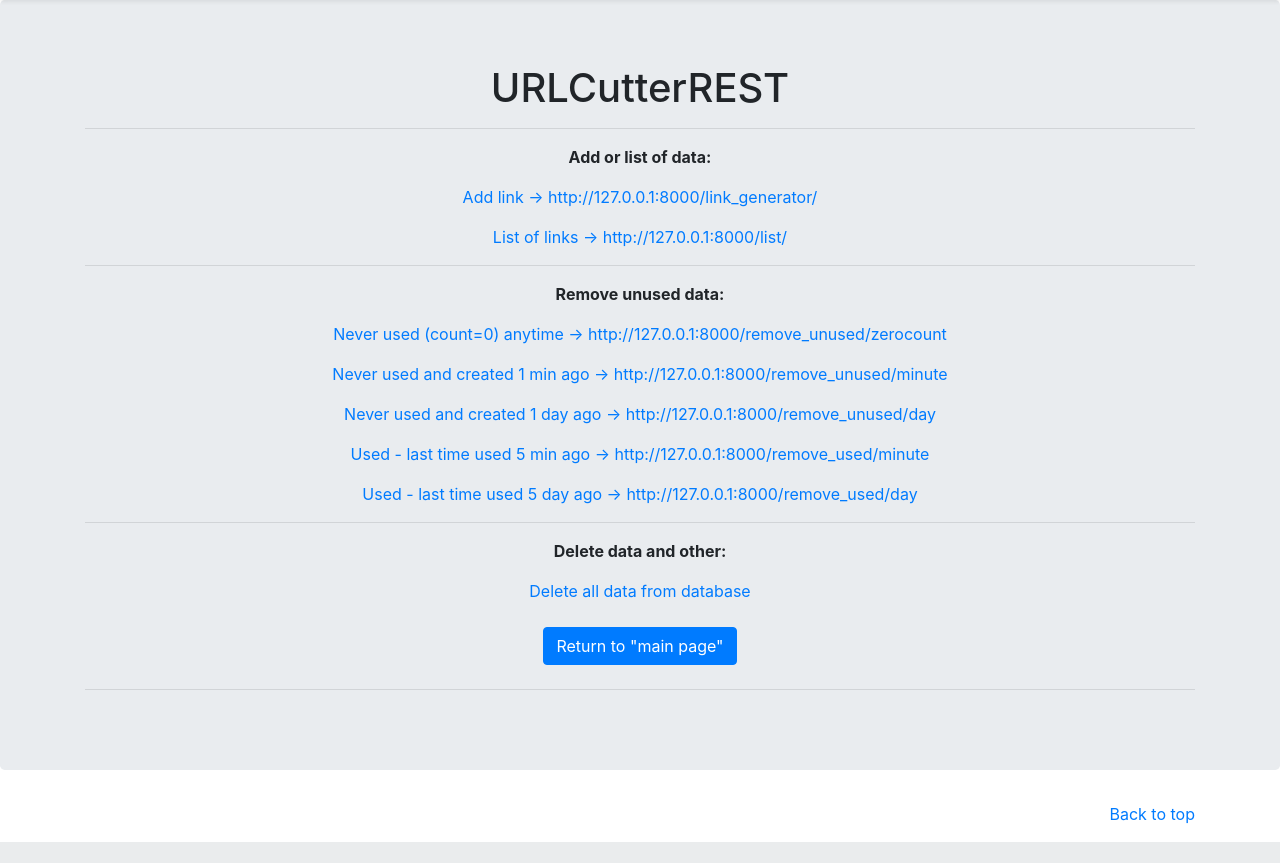
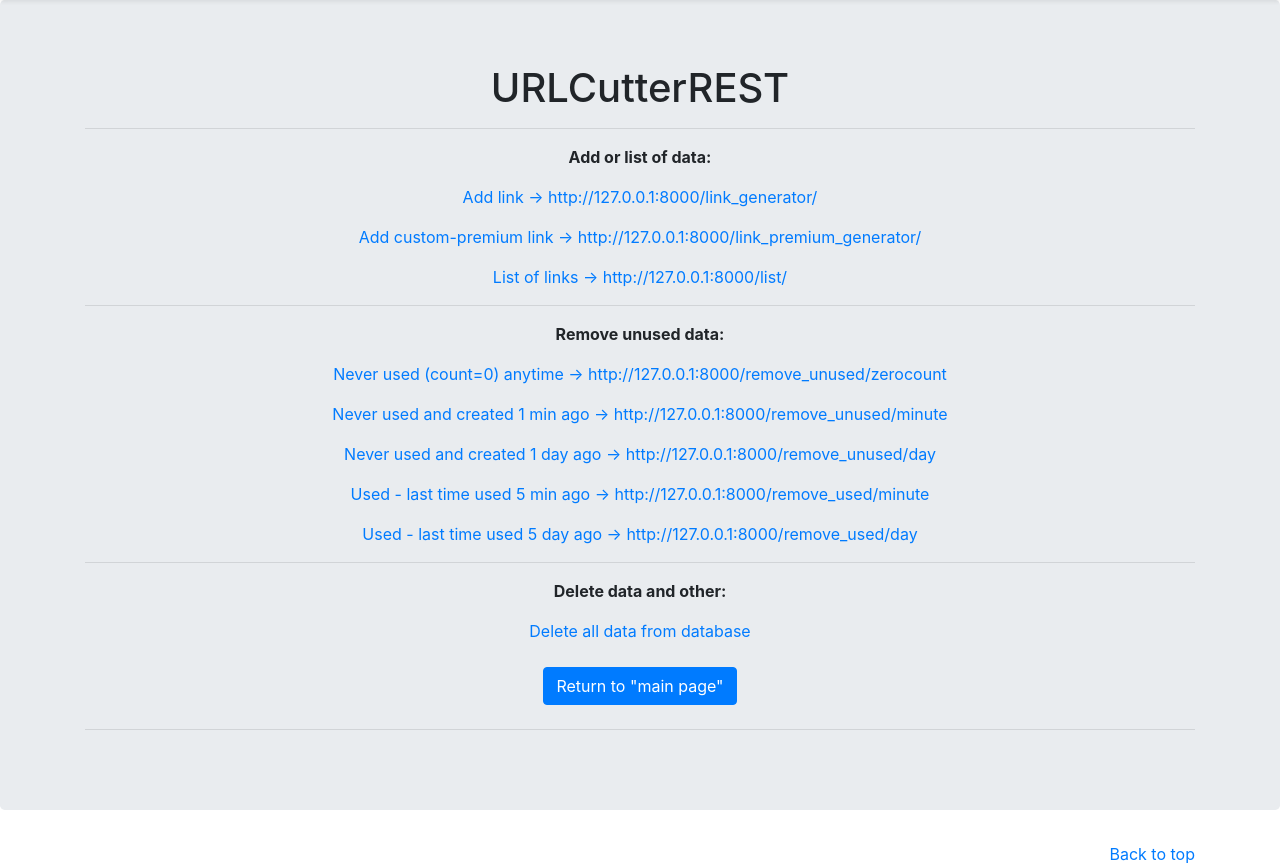
Before and after one commit to marcin86junior/URLCutterREST, a Django app: page / in a window 1280 px wide. Shown: the part 56-919 px from the top of the page. Before the commit the page ends 898 px from the top, so only its background shows below. Run offline with Django 3.2, Linux system fonts and the light colour scheme; parts of the project's set-up code (start-up, migrations or seed data) failed here and were passed over; some libraries are stand-ins or nearby versions.

Commit message:
added - add-custom-premium link

```diff
--- a/mysite/urlcut/templates/urlcut/main.html
+++ b/mysite/urlcut/templates/urlcut/main.html
@@ -80,6 +80,7 @@
       <hr>
       <p><b>Add or list of data:</b></p>
       <a href="link_generator/">Add link -> http://127.0.0.1:8000/link_generator/</b></a></p>
+      <a href="link_premium_generator/">Add custom-premium link -> http://127.0.0.1:8000/link_premium_generator/</b></a></p>
       <a href="list/">List of links -> http://127.0.0.1:8000/list/</b></a></p>
       <hr>
       <p><b>Remove unused data:</b></p>
--- a/mysite/urlcut/urls.py
+++ b/mysite/urlcut/urls.py
@@ -1,5 +1,5 @@
 from django.urls import path
-from .views import Homepage, ShortenerCreateApiView, ShortenerListAPIView, Redirector
+from .views import Homepage, ShortenerCreateApiView, ShortenerCreatePremiumApiView, ShortenerListAPIView, Redirector
 from .views import RemoveUnusedLinksZeroCount, RemoveUnusedLinksInMinute, RemoveUnusedLinksDayly, RemoveAll
 from .views import RemoveUsedLinksInMinute, RemoveUsedLinksDayly
 
@@ -7,6 +7,7 @@ urlpatterns = [
     path('', Homepage, name='create_api'),
     path('link_generator/', ShortenerCreateApiView.as_view(), name='link_generator'),
 
+    path('link_premium_generator/', ShortenerCreatePremiumApiView.as_view(), name='link_generator'),
     path('list/',ShortenerListAPIView.as_view(), name='link_list/'),
     path('remove_unused/zerocount', RemoveUnusedLinksZeroCount, name='remove_zerocount'),
     path('remove_unused/minute', RemoveUnusedLinksInMinute, name='remove_minute'),
--- a/mysite/urlcut/views.py
+++ b/mysite/urlcut/views.py
@@ -7,7 +7,7 @@ from django.conf import settings
 from datetime import datetime, timedelta
 
 from .models import Link
-from .serializer import LinkSerializer, EditLinkSerializer
+from .serializer import LinkSerializer, LinkPremiumSerializer, EditLinkSerializer
 
 
 def Homepage(request):
@@ -22,6 +22,14 @@ class ShortenerCreateApiView(CreateAPIView):
     """
     queryset = Link.objects.all()
     serializer_class=LinkSerializer
+    http_method_names = ['post']
+
+class ShortenerCreatePremiumApiView(CreateAPIView):
+    """
+    This view should return link-generartor page.
+    """
+    queryset = Link.objects.all()
+    serializer_class=LinkPremiumSerializer
     http_method_names = ['post']
 
 class ShortenerListAPIView(ListAPIView):
```
Also changed, not shown: mysite/urlcut/serializer.py (+7 -0 lines), README.md.
